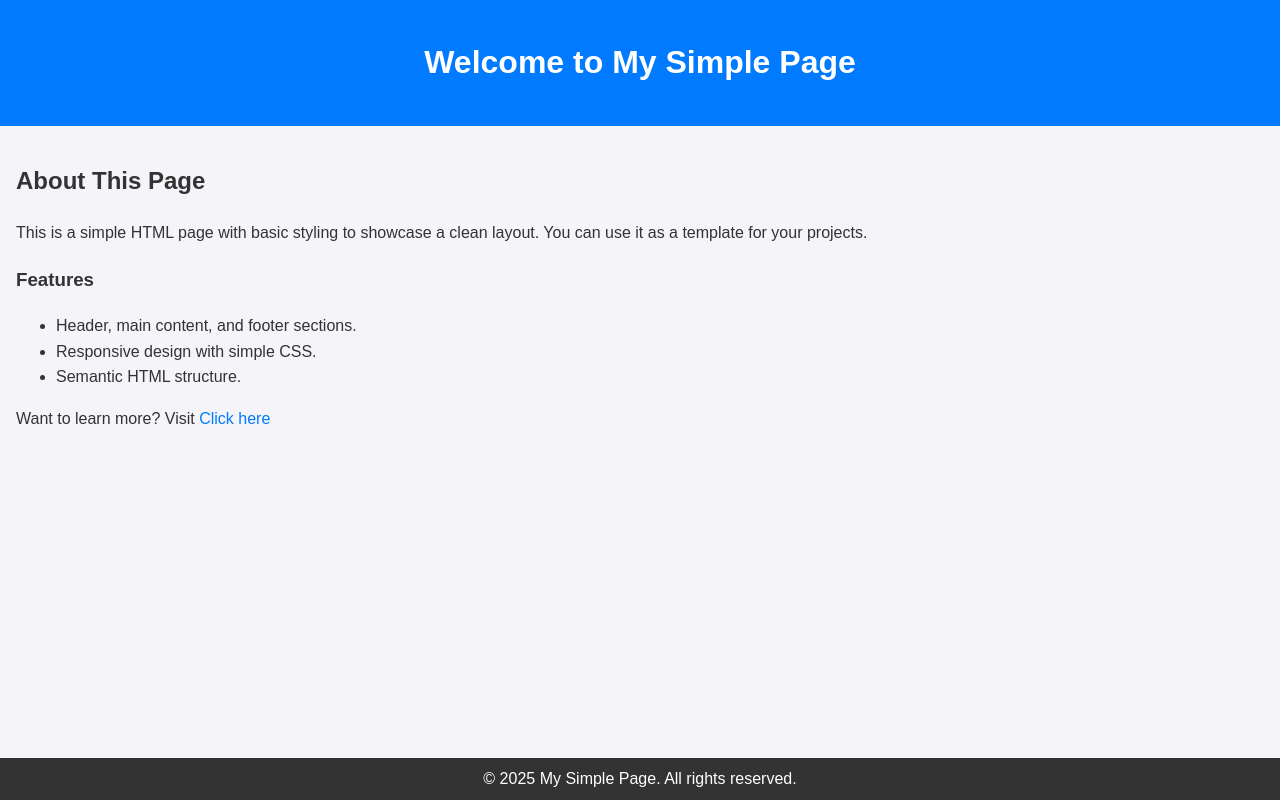
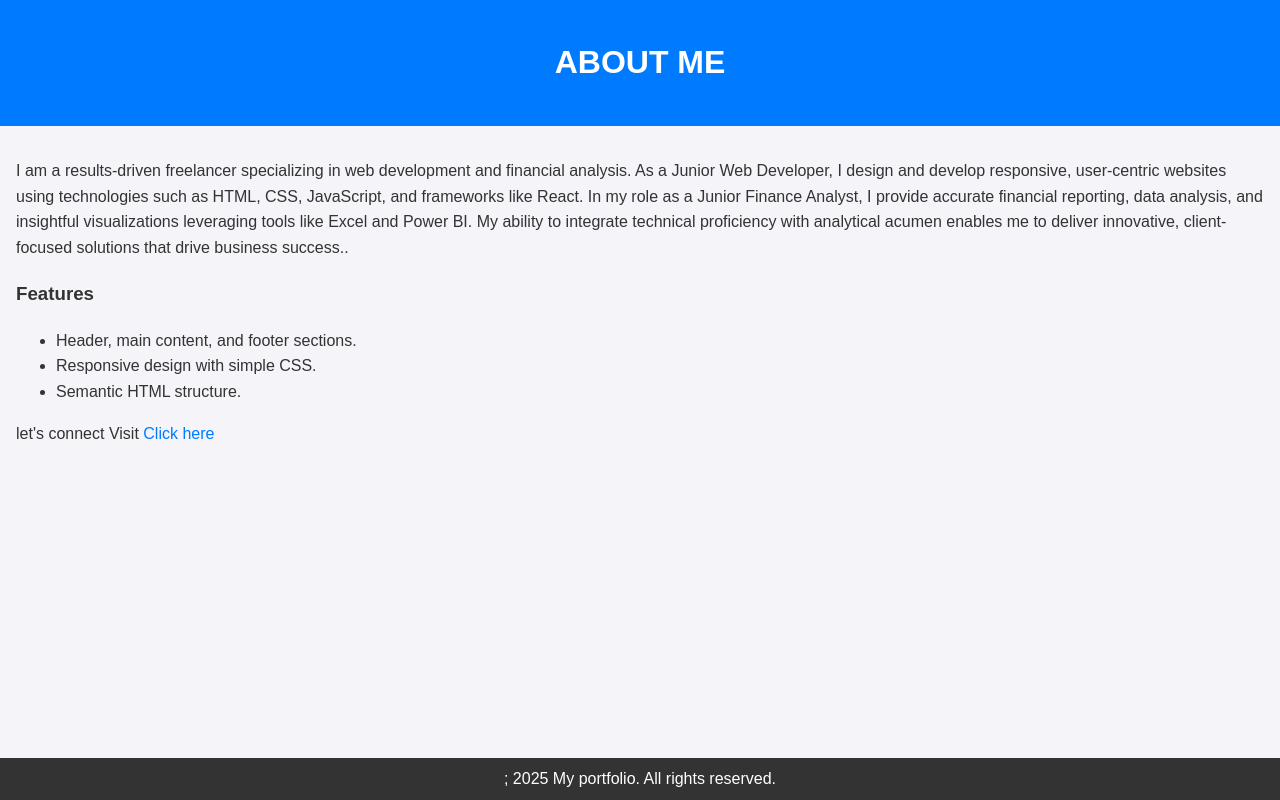
Before and after one commit to dyannahwann/myportfolio, a plain HTML site: page index.html in a window 1280 px wide. Drawn offline with Linux system fonts and the light colour scheme.

Commit message:
Update index.html

```diff
--- a/index.html
+++ b/index.html
@@ -3,7 +3,7 @@
 <head>
     <meta charset="UTF-8">
     <meta name="viewport" content="width=device-width, initial-scale=1.0">
-    <meta name="description" content="A simple HTML page example.">
+    <meta name="description" content="Welcome to my portfolio.">
     <title>Simple HTML Page</title>
     <style>
         body {
@@ -43,21 +43,21 @@
 </head>
 <body>
     <header>
-        <h1>Welcome to My Simple Page</h1>
+        <h1>ABOUT ME</h1>
     </header>
     <main>
-        <h2>About This Page</h2>
-        <p>This is a simple HTML page with basic styling to showcase a clean layout. You can use it as a template for your projects.</p>
+
+        <p>I am a results-driven freelancer specializing in web development and financial analysis. As a Junior Web Developer, I design and develop responsive, user-centric websites using technologies such as HTML, CSS, JavaScript, and frameworks like React. In my role as a Junior Finance Analyst, I provide accurate financial reporting, data analysis, and insightful visualizations leveraging tools like Excel and Power BI. My ability to integrate technical proficiency with analytical acumen enables me to deliver innovative, client-focused solutions that drive business success..</p>
         <h3>Features</h3>
         <ul>
             <li>Header, main content, and footer sections.</li>
             <li>Responsive design with simple CSS.</li>
             <li>Semantic HTML structure.</li>
         </ul>
-       <p>Want to learn more? Visit <a href="https://www.canva.com/design/DAGYbBwxHtw/mir4whwqss1xx89pUuOqdA/edit?utm_content=DAGYbBwxHtw&utm_campaign=designshare&utm_medium=link2&utm_source=sharebutton" target="_blank">Click here</a></p>
+       <p>let's connect Visit <a href="https://www.canva.com/design/DAGYbBwxHtw/mir4whwqss1xx89pUuOqdA/edit?utm_content=DAGYbBwxHtw&utm_campaign=designshare&utm_medium=link2&utm_source=sharebutton" target="_blank">Click here</a></p>
     </main>
     <footer>
-        &copy; 2025 My Simple Page. All rights reserved.
+        ; 2025 My portfolio. All rights reserved.
     </footer>
 </body>
 </html>
```
